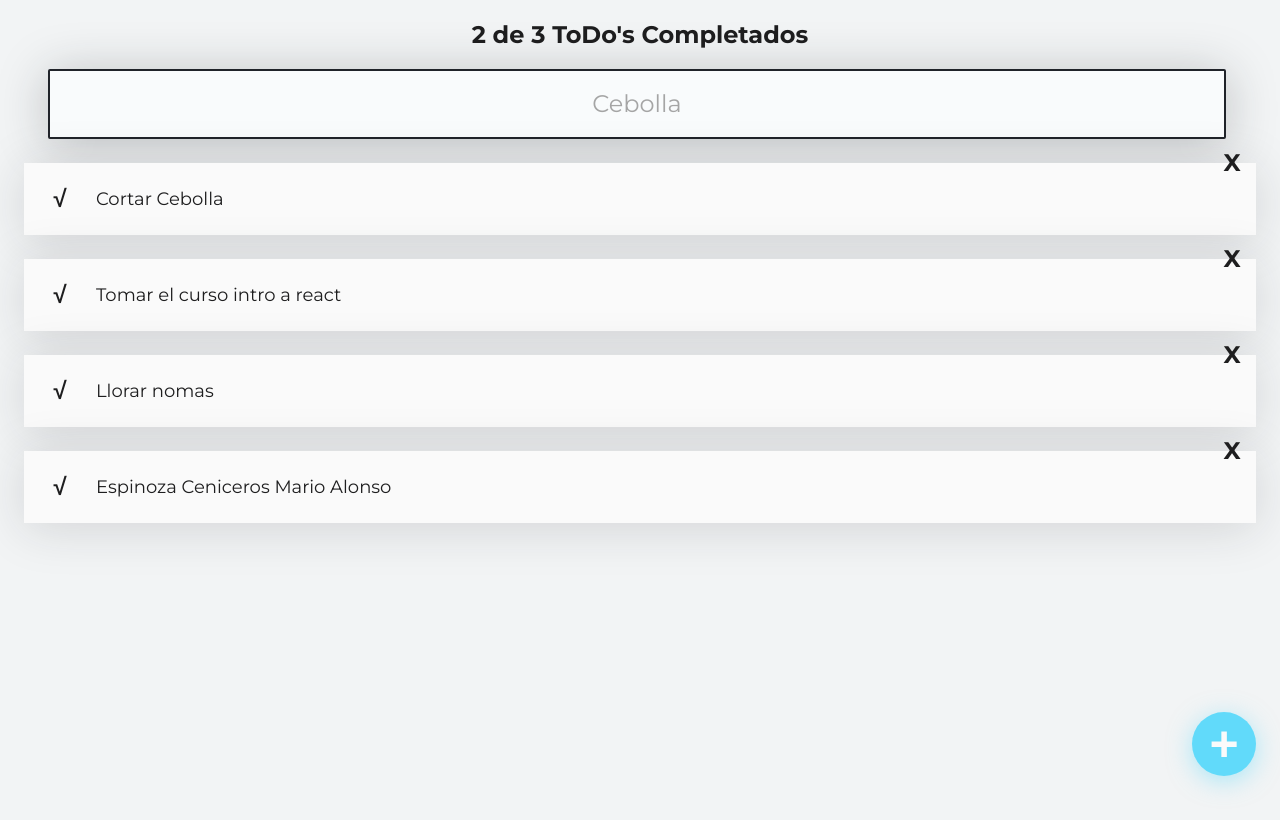
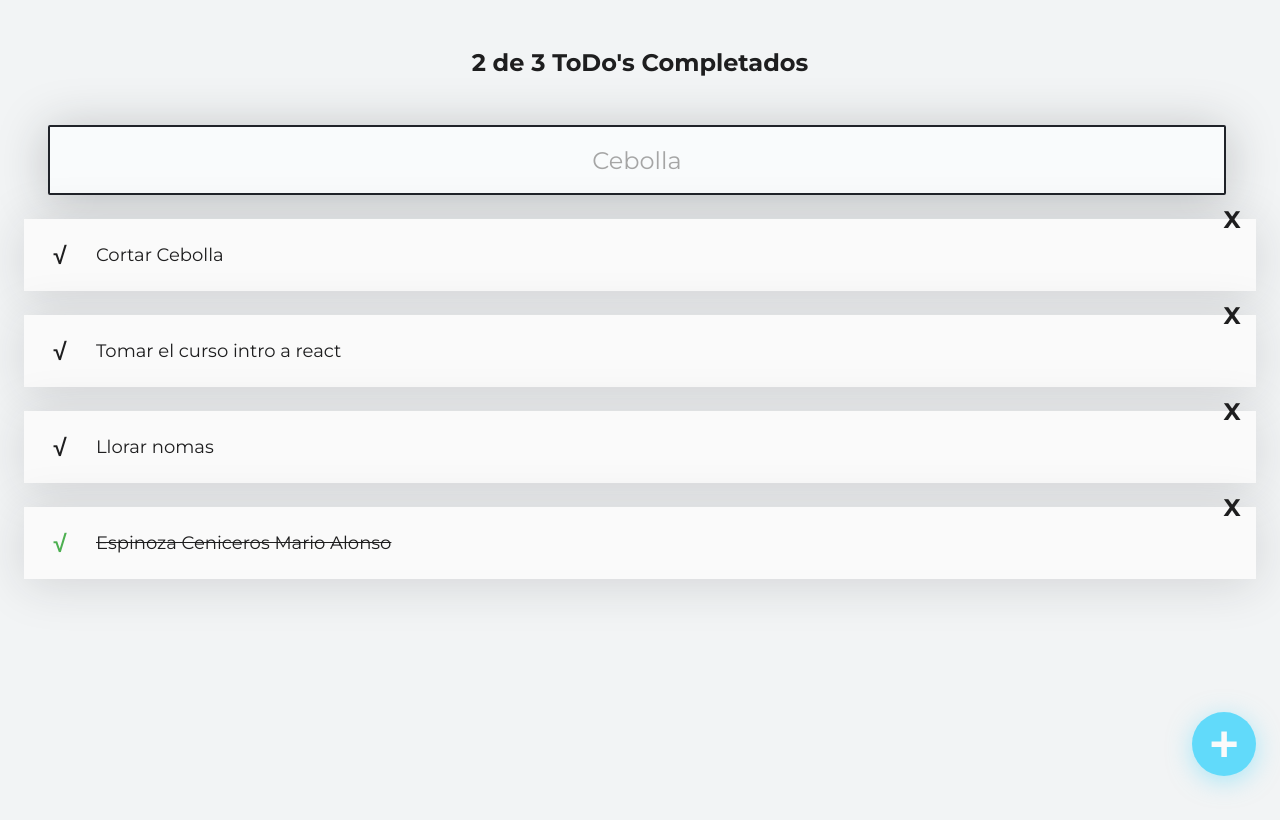
Before and after one commit to Choclos15/Curso-Introduccion-React, a React (Create React App) app: page / in a window 1280 px wide. Built offline with nearby package versions, Linux system fonts and the light colour scheme.

Commit message:
Commit despues de hacer funcionar el check del css

```diff
--- a/public/index.html
+++ b/public/index.html
@@ -15,7 +15,7 @@
       user's mobile device or desktop. See https://developers.google.com/web/fundamentals/web-app-manifest/
     -->
     <link rel="manifest" href="%PUBLIC_URL%/manifest.json" />
-    <link rel="stylesheet" href="https://fonts.googleapis.com/css2?family=Montserrat:wght@400;700&display=swap">
+    <link  href="https://fonts.googleapis.com/css2?family=Montserrat:wght@400;700&display=swap" rel="stylesheet">
     <!--
       Notice the use of %PUBLIC_URL% in the tags above.
       It will be replaced with the URL of the `public` folder during the build.
--- a/src/App.js
+++ b/src/App.js
@@ -1,11 +1,11 @@
-import logo from './logo.svg';
-import './App.css';
+//import logo from './logo.svg';
+//import './App.css';
 import React from 'react';
-import { TodoCounter } from './TodoCounter.js'
+import { TodoCounter } from './TodoCounter';
 import { TodoSearch } from './TodoSearch';
 import { TodoItem } from './TodoItem';
 import { CreateTodoButton } from './CreateTodoButton';
-import { TodoList } from './TodoList'
+import { TodoList } from './TodoList';
 
 
 const todos = [
@@ -13,7 +13,7 @@ const todos = [
   {text: 'Tomar el curso intro a react', completed: false},
   {text: 'Llorar nomas', completed: false},
   {text: 'Espinoza Ceniceros Mario Alonso', completed: true}
-]
+];
 
 function App() {
   return (
@@ -22,7 +22,13 @@ function App() {
 
       <TodoSearch/>
       <TodoList>
-        {todos.map(todo => (<TodoItem key={todo.text} text={todo.text}/>))}
+        {todos.map(todo => (
+        <TodoItem
+          key={todo.text}
+          text={todo.text}
+          completed={todo.completed}
+          />
+          ))}
       </TodoList>
       <CreateTodoButton/>
     </React.Fragment>
--- a/src/TodoCounter.css
+++ b/src/TodoCounter.css
@@ -1,4 +1,6 @@
 .TodoCounter{
     font-size: 24px;
     text-align: center;
+    margin: 0;
+    padding: 48px;
 }
--- a/src/TodoCounter.js
+++ b/src/TodoCounter.js
@@ -8,7 +8,9 @@ import './TodoCounter.css';
 
 function TodoCounter(){
     return(
-        <h2 className="TodoCounter">2 de 3 ToDo's Completados</h2>
+        <h2 className="TodoCounter">
+            2 de 3 ToDo's Completados
+        </h2>
     );
 }
 
```
